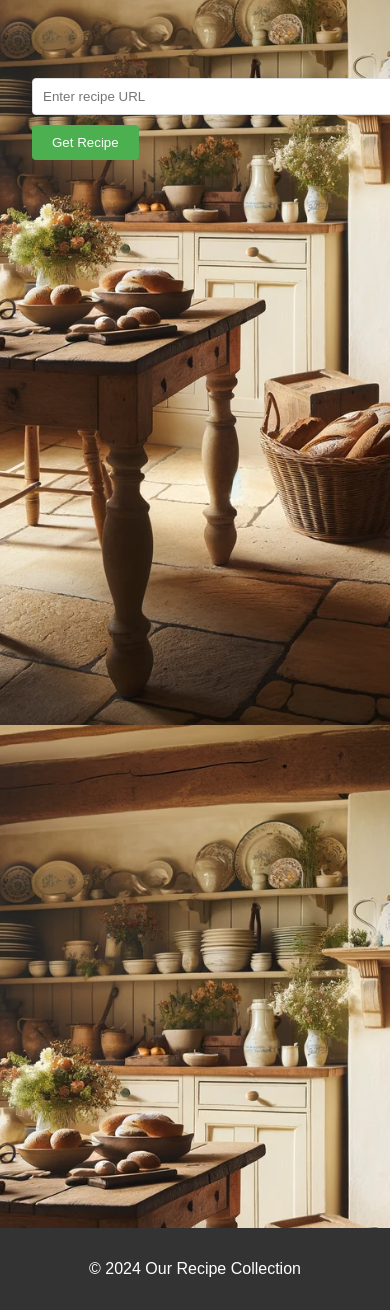
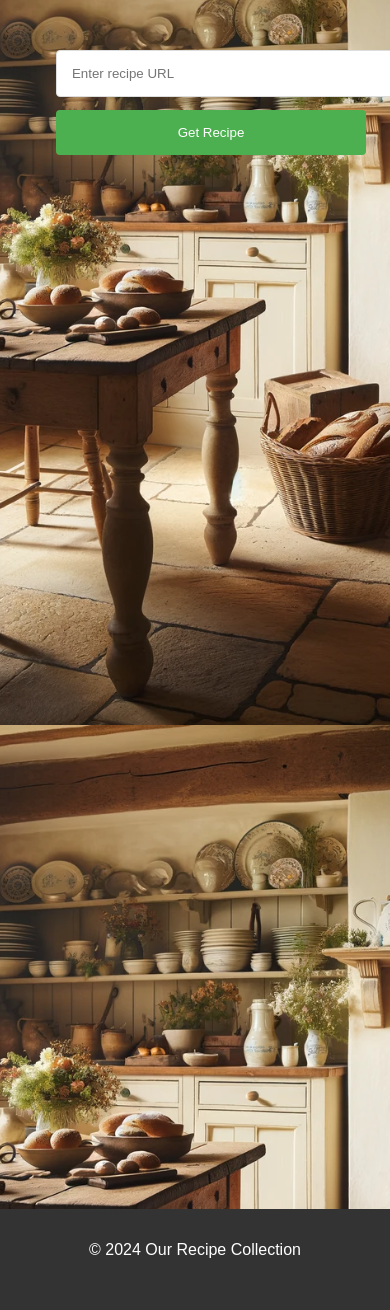
Before and after one commit to rafapi/our_recipes, a FastAPI app: page /recipes in a window 390 px wide; the page is wider, and only the part inside the window is pictured. Shown: the part 119-1429 px from the top of that part. After the commit the page ends 1377 px from the top of that part, so only its background shows below. Run offline with FastAPI, Linux system fonts and the light colour scheme; data that the repository does not hold is empty; parts of the project's set-up code (start-up, migrations or seed data) failed here and were passed over.

Commit message:
Use new css

```diff
--- a/static/style.css
+++ b/static/style.css
@@ -201,18 +201,33 @@ footer {
 }
 
 /* Style the form section */
+/* section { */
+    /* text-align: left; Center align the form content */
+    /* margin: 20px 0; Add some vertical margin */
+/* } */
+
 section {
-    text-align: left; /* Center align the form content */
-    margin: 20px 0; /* Add some vertical margin */
+    display: flex;
+    flex-direction: column;
+    align-items: center; /* Center align the form content */
+    width: 100%; /* Ensure the section takes full width */
 }
 
-/* Style the input field */
 input[type="text"] {
     width: 70%; /* Adjust width as needed */
     padding: 10px; /* Padding for better text visibility */
     margin: 10px 0; /* Margin for spacing */
     border: 1px solid #ddd; /* Light border */
     border-radius: 4px; /* Slightly rounded corners */
+}
+
+input[type="text"] {
+    width: calc(100% - 2em); /* Adjust width considering padding */
+    max-width: 600px; /* Ensure it doesn't exceed a max width */
+    padding: 15px; /* Increase padding for mobile usability */
+    margin: 10px 0; /* Maintain vertical spacing */
+    border: 1px solid #ddd; /* Style border */
+    border-radius: 4px; /* Rounded corners for aesthetics */
 }
 
 /* Style the submit button */
@@ -236,3 +251,40 @@ button:hover {
         width: 90%; /* Full width on smaller screens */
     }
 }
+
+@media (max-width: 768px) {
+    /* Adjust the main container width */
+    main {
+        max-width: 95%; /* Allows some margin on the sides for smaller devices */
+        margin: 1em auto; /* Adjust top and bottom margin */
+        padding: 0.5em; /* Reduce padding */
+    }
+
+    /* Adjust recipe card image height for smaller screens */
+    .recipe-card img {
+        height: 150px; /* Reduce the height on smaller screens */
+    }
+
+    /* Adjust input field and button sizes for better mobile interaction */
+    input[type="text"], button {
+        width: 100%; /* Full width to utilize space */
+        padding: 15px; /* Larger padding for easier interaction */
+        margin-bottom: 1em; /* Ensure enough space between elements */
+    }
+
+    /* Adjust font sizes for readability on smaller screens */
+    .recipe-card .recipe-card-content h3,
+    .recipe-card .recipe-card-content p {
+        font-size: 1em; /* Adjust font size for better readability */
+    }
+
+    /* Ensure the delete button is easily clickable */
+    .delete-button {
+        padding: 12px; /* Increase padding for a larger clickable area */
+    }
+
+    /* Adjust grid layout to a single column for recipe cards */
+    .grid-container {
+        grid-template-columns: 1fr; /* Single column layout */
+    }
+}
```
